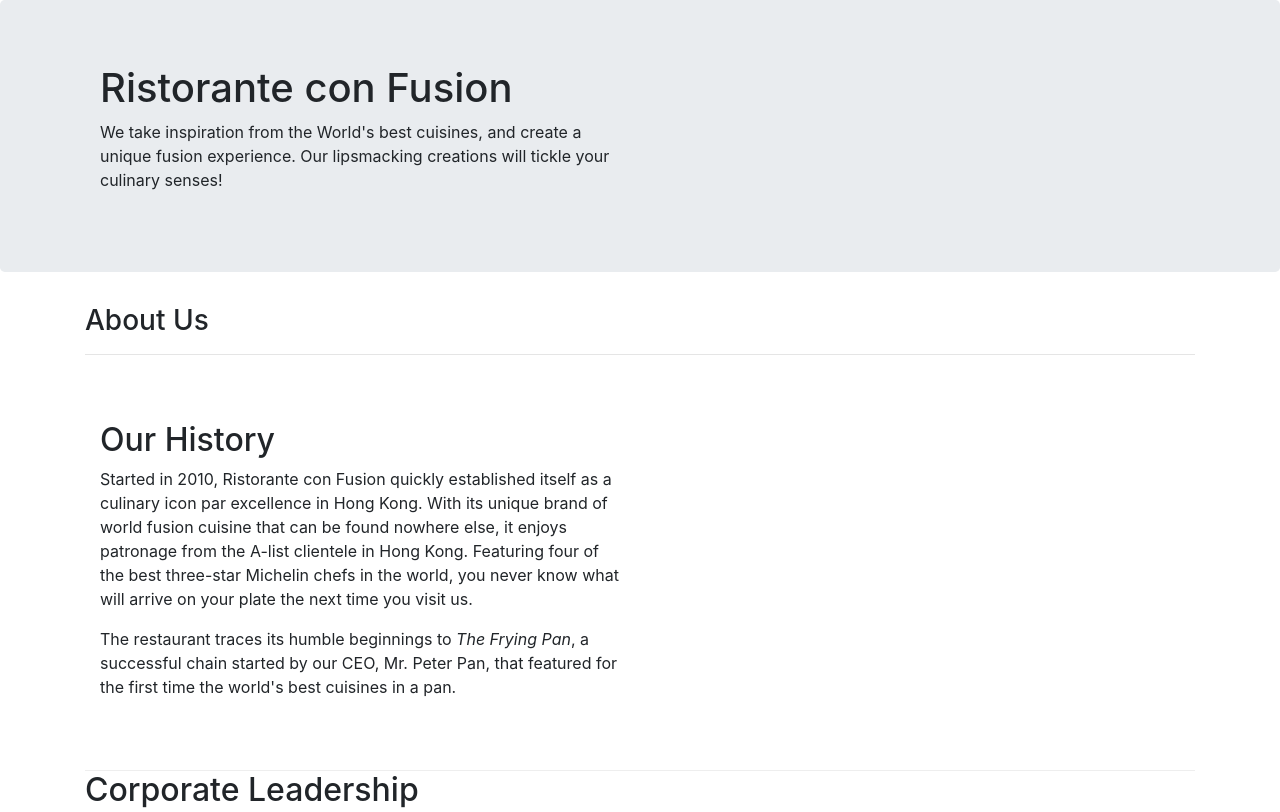
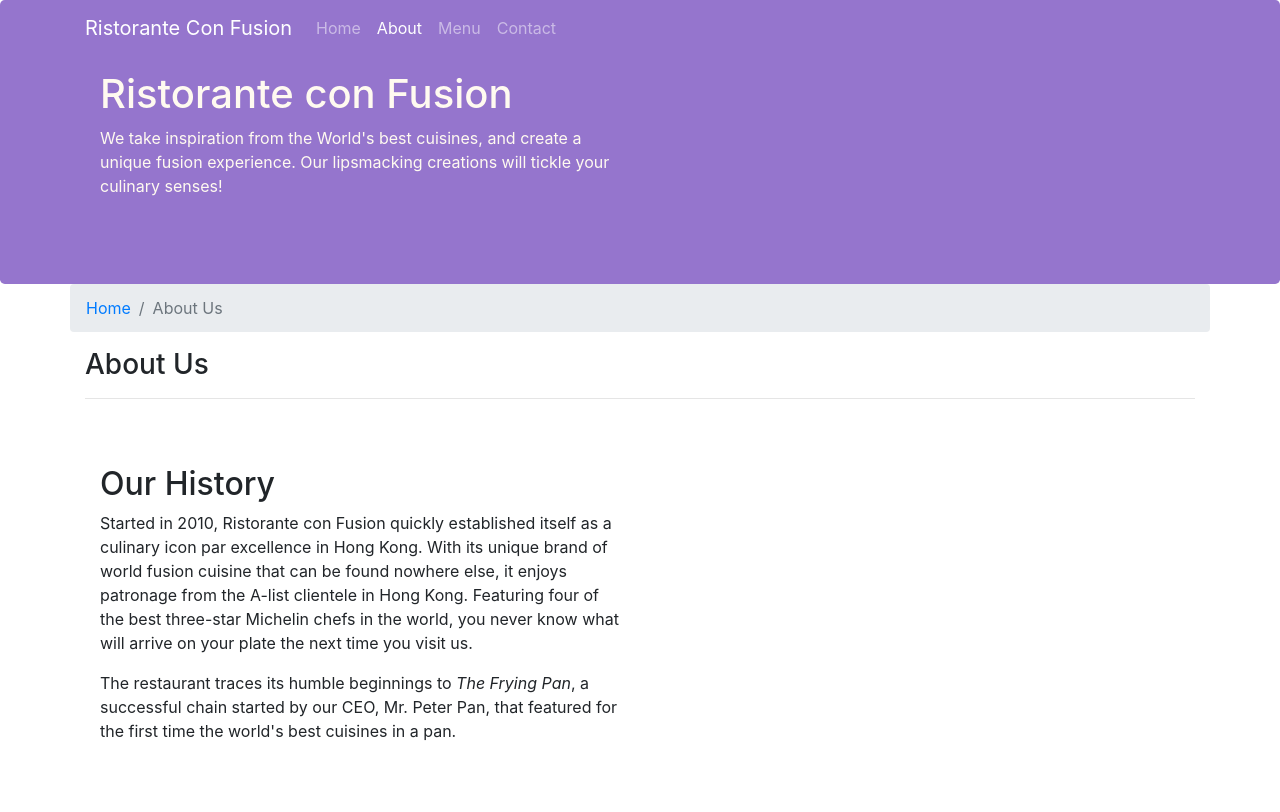
Before and after one commit to evacolas/ConFusion-2, a website: page aboutus.html in a window 1280 px wide. Shown: the top 812 px of the page. Drawn offline with nearby package versions, Linux system fonts and the light colour scheme.

Commit message:
Navbar and Breadcrumbs

```diff
--- a/aboutus.html
+++ b/aboutus.html
@@ -15,6 +15,21 @@
 </head>
 
 <body>
+    <nav class="navbar navbar-dark navbar-expand-sm fixed-top">
+        <div class="container">
+            <button class="navbar-toggler" type="button" data-toggle="collapse" data-target="#Navbar">
+                <span class="navbar-toggler-icon"></span>
+            </button>
+           <a class="navbar-brand" href="./index.html">Ristorante Con Fusion</a>
+
+                <ul class="navbar-nav mr-auto">
+                    <li class="nav-item"><a class="nav-link" href="./index.html">Home</a></li>
+                    <li class="nav-item active"><a class="nav-link" href="#">About</a></li>
+                    <li class="nav-item"><a class="nav-link" href="#">Menu</a></li>
+                    <li class="nav-item"><a class="nav-link" href="#">Contact</a></li>
+                </ul>
+        </div>
+    </nav>
 
     <header class="jumbotron">
         <div class="container">
@@ -31,6 +46,10 @@
 
     <div class="container">
         <div  class="row">
+            <ol class="col-12 breadcrumb">
+                <li class="breadcrumb-item"><a href="./index.html">Home</a></li>
+                <li class="breadcrumb-item active">About Us</li>
+            </ol>
             <div class="col-12">
                <h3>About Us</h3>
                <hr>
@@ -70,7 +89,7 @@
                 <div class="col-4 offset-1 col-sm-2">
                     <h5>Links</h5>
                     <ul class="list-unstyled">
-                        <li><a href="#">Home</a></li>
+                        <li><a href="./index.html">Home</a></li>
                         <li><a href="#">About</a></li>
                         <li><a href="#">Menu</a></li>
                         <li><a href="#">Contact</a></li>
--- a/css/styles.css
+++ b/css/styles.css
@@ -2,6 +2,7 @@
     margin:0px auto;
     padding:0px;
 }
+
 
 .row-content {
     margin:0px auto;
@@ -15,3 +16,24 @@
     margin:0px auto;
     padding: 20px 0px 20px 0px;
 }
+.jumbotron {
+	padding: 70px 30px 70px 30px;
+	margin:0px auto;
+	background: #9575Cd;
+	color:floralwhite;
+}
+
+address{
+	font-size: 80%;
+	margin: 0px;
+	color: #0f0f0f;
+
+	body{
+    padding:50px 0px 0px 0px;
+    z-index:0;
+}
+
+.navbar-dark {
+     background-color: #512DA8;
+}
+}
```
Also changed, not shown: index.html (+15 -0 lines).
